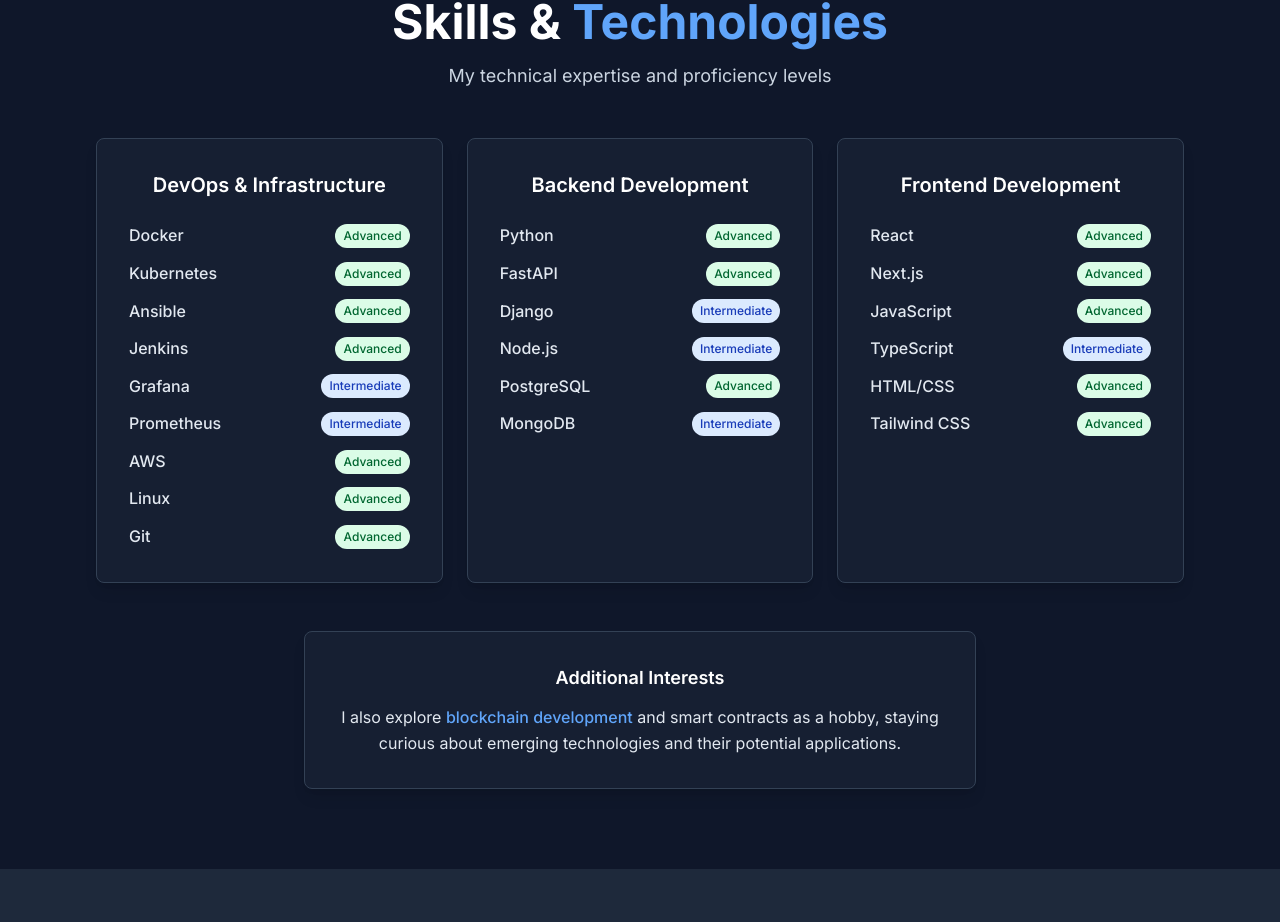
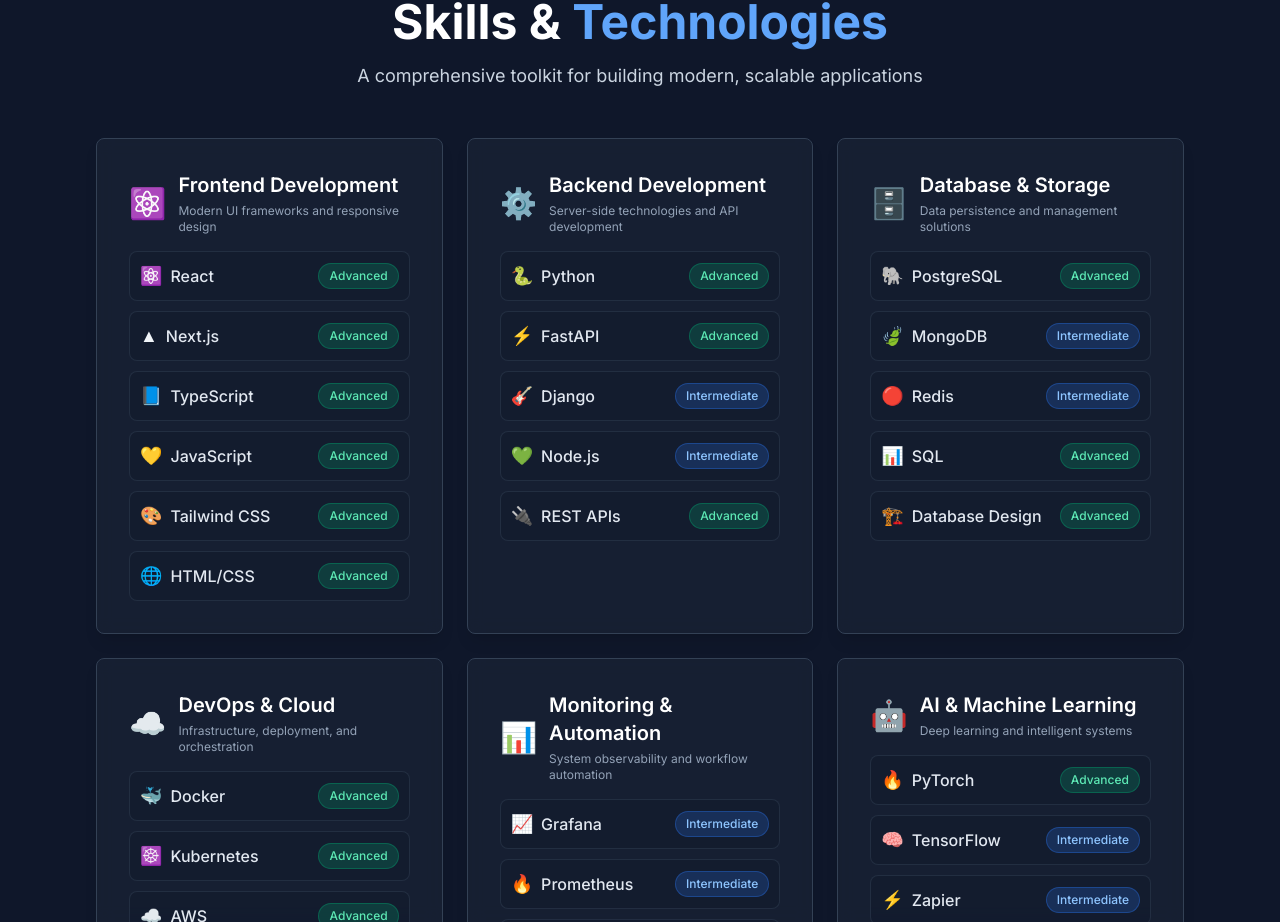
Before and after one commit to Dylan66/portfolio-website, a Next.js app: page / in a window 1280 px wide. Shown: the part 1878-2800 px from the top of the page. Built offline with nearby package versions, Linux system fonts and the light colour scheme.

Commit message:
improved the layout of the expertise section

```diff
--- a/src/components/sections/Skills.tsx
+++ b/src/components/sections/Skills.tsx
@@ -5,39 +5,78 @@
 
 const skillCategories = [
   {
-    title: "DevOps & Infrastructure",
+    title: "Frontend Development",
+    icon: "⚛️",
+    description: "Modern UI frameworks and responsive design",
     skills: [
-      { name: "Docker", level: "Advanced" },
-      { name: "Kubernetes", level: "Advanced" },
-      { name: "Ansible", level: "Advanced" },
-      { name: "Jenkins", level: "Advanced" },
-      { name: "Grafana", level: "Intermediate" },
-      { name: "Prometheus", level: "Intermediate" },
-      { name: "AWS", level: "Advanced" },
-      { name: "Linux", level: "Advanced" },
-      { name: "Git", level: "Advanced" }
+      { name: "React", level: "Advanced", icon: "⚛️" },
+      { name: "Next.js", level: "Advanced", icon: "▲" },
+      { name: "TypeScript", level: "Advanced", icon: "📘" },
+      { name: "JavaScript", level: "Advanced", icon: "💛" },
+      { name: "Tailwind CSS", level: "Advanced", icon: "🎨" },
+      { name: "HTML/CSS", level: "Advanced", icon: "🌐" }
     ]
   },
   {
     title: "Backend Development",
+    icon: "⚙️",
+    description: "Server-side technologies and API development",
     skills: [
-      { name: "Python", level: "Advanced" },
-      { name: "FastAPI", level: "Advanced" },
-      { name: "Django", level: "Intermediate" },
-      { name: "Node.js", level: "Intermediate" },
-      { name: "PostgreSQL", level: "Advanced" },
-      { name: "MongoDB", level: "Intermediate" }
+      { name: "Python", level: "Advanced", icon: "🐍" },
+      { name: "FastAPI", level: "Advanced", icon: "⚡" },
+      { name: "Django", level: "Intermediate", icon: "🎸" },
+      { name: "Node.js", level: "Intermediate", icon: "💚" },
+      { name: "REST APIs", level: "Advanced", icon: "🔌" }
     ]
   },
   {
-    title: "Frontend Development",
+    title: "Database & Storage",
+    icon: "🗄️",
+    description: "Data persistence and management solutions",
     skills: [
-      { name: "React", level: "Advanced" },
-      { name: "Next.js", level: "Advanced" },
-      { name: "JavaScript", level: "Advanced" },
-      { name: "TypeScript", level: "Intermediate" },
-      { name: "HTML/CSS", level: "Advanced" },
-      { name: "Tailwind CSS", level: "Advanced" }
+      { name: "PostgreSQL", level: "Advanced", icon: "🐘" },
+      { name: "MongoDB", level: "Intermediate", icon: "🍃" },
+      { name: "Redis", level: "Intermediate", icon: "🔴" },
+      { name: "SQL", level: "Advanced", icon: "📊" },
+      { name: "Database Design", level: "Advanced", icon: "🏗️" }
+    ]
+  },
+  {
+    title: "DevOps & Cloud",
+    icon: "☁️",
+    description: "Infrastructure, deployment, and orchestration",
+    skills: [
+      { name: "Docker", level: "Advanced", icon: "🐳" },
+      { name: "Kubernetes", level: "Advanced", icon: "☸️" },
+      { name: "AWS", level: "Advanced", icon: "☁️" },
+      { name: "CI/CD", level: "Advanced", icon: "🔄" },
+      { name: "Linux", level: "Advanced", icon: "🐧" },
+      { name: "Git", level: "Advanced", icon: "📦" }
+    ]
+  },
+  {
+    title: "Monitoring & Automation",
+    icon: "📊",
+    description: "System observability and workflow automation",
+    skills: [
+      { name: "Grafana", level: "Intermediate", icon: "📈" },
+      { name: "Prometheus", level: "Intermediate", icon: "🔥" },
+      { name: "Ansible", level: "Advanced", icon: "🤖" },
+      { name: "Jenkins", level: "Advanced", icon: "👷" },
+      { name: "Terraform", level: "Intermediate", icon: "🏗️" }
+    ]
+  },
+  {
+    title: "AI & Machine Learning",
+    icon: "🤖",
+    description: "Deep learning and intelligent systems",
+    skills: [
+      { name: "PyTorch", level: "Advanced", icon: "🔥" },
+      { name: "TensorFlow", level: "Intermediate", icon: "🧠" },
+
+      { name: "Zapier", level: "Intermediate", icon: "⚡" },
+      { name: "n8n", level: "Intermediate", icon: "�" },
+      { name: "Google Genkit AI", level: "Intermediate", icon: "✨" }
     ]
   }
 ]
@@ -45,35 +84,58 @@
 const getLevelColor = (level: string) => {
   switch (level) {
     case 'Advanced':
-      return 'bg-green-100 text-green-800'
+      return 'bg-emerald-500/20 text-emerald-300 border-emerald-500/30'
     case 'Intermediate':
-      return 'bg-blue-100 text-blue-800'
+      return 'bg-blue-500/20 text-blue-300 border-blue-500/30'
     case 'Beginner':
-      return 'bg-yellow-100 text-yellow-800'
+      return 'bg-amber-500/20 text-amber-300 border-amber-500/30'
     default:
-      return 'bg-gray-100 text-gray-800'
+      return 'bg-neutral-500/20 text-neutral-300 border-neutral-500/30'
   }
 }
 
 export default function Skills() {
   return (
     <Section id="skills" padding="lg" background="primary">
+      <div className="max-w-7xl mx-auto">
         <h2 className="text-3xl md:text-4xl lg:text-5xl font-bold text-center text-white mb-4">
           Skills & <span className="text-primary-400">Technologies</span>
         </h2>
-      <p className="text-center text-neutral-300 mb-12 text-lg">My technical expertise and proficiency levels</p>
+        <p className="text-center text-neutral-300 mb-12 text-lg">
+          A comprehensive toolkit for building modern, scalable applications
+        </p>
 
         <Grid cols={1} responsive={{ md: 2, lg: 3 }} gap="lg">
           {skillCategories.map((category) => (
-          <Card key={category.title} padding="lg" hover className="bg-neutral-800/50 border-neutral-700">
-            <h3 className="text-xl font-semibold text-white mb-6 text-center">
+            <Card
+              key={category.title}
+              padding="lg"
+              hover
+              className="bg-neutral-800/50 border-neutral-700 backdrop-blur-sm"
+            >
+              <div className="flex items-center gap-3 mb-4">
+                <span className="text-3xl">{category.icon}</span>
+                <div>
+                  <h3 className="text-xl font-semibold text-white">
                     {category.title}
                   </h3>
-            <div className="space-y-3">
+                  <p className="text-xs text-neutral-400 mt-1">{category.description}</p>
+                </div>
+              </div>
+
+              <div className="space-y-2.5">
                 {category.skills.map((skill) => (
-                <div key={skill.name} className="flex items-center justify-between">
-                  <span className="text-neutral-200 font-medium">{skill.name}</span>
-                  <span className={`px-2 py-1 rounded-full text-xs font-medium ${getLevelColor(skill.level)}`}>
+                  <div
+                    key={skill.name}
+                    className="flex items-center justify-between p-2.5 rounded-lg bg-neutral-900/30 border border-neutral-700/50 hover:border-primary-400/50 transition-colors group"
+                  >
+                    <div className="flex items-center gap-2">
+                      <span className="text-lg">{skill.icon}</span>
+                      <span className="text-neutral-200 font-medium group-hover:text-white transition-colors">
+                        {skill.name}
+                      </span>
+                    </div>
+                    <span className={`px-2.5 py-1 rounded-full text-xs font-medium border ${getLevelColor(skill.level)}`}>
                       {skill.level}
                     </span>
                   </div>
@@ -83,14 +145,20 @@
           ))}
         </Grid>
 
-      <div className="mt-12 text-center">
-        <Card padding="lg" className="max-w-2xl mx-auto bg-neutral-800/50 border-neutral-700">
-          <h3 className="text-lg font-semibold text-white mb-3">Additional Interests</h3>
-          <p className="text-neutral-200 leading-relaxed">
-            I also explore <span className="text-primary-400 font-medium">blockchain development</span> and
-            smart contracts as a hobby, staying curious about emerging technologies and their potential applications.
+        <div className="mt-12">
+          <Card padding="lg" className="max-w-3xl mx-auto bg-neutral-800/50 border-neutral-700 backdrop-blur-sm">
+            <h3 className="text-2xl font-bold text-white mb-4 flex items-center gap-3">
+              <span className="text-3xl">⛓️</span>
+              <span>Exploring New Frontiers</span>
+            </h3>
+            <p className="text-neutral-300 leading-relaxed">
+              Beyond my core expertise, I actively explore <span className="text-primary-400 font-semibold">blockchain development</span> and
+              <span className="text-primary-400 font-semibold"> smart contracts</span>, staying curious about emerging technologies
+              like Web3, DeFi, and decentralized applications. This continuous learning mindset keeps me adaptable and ready
+              to tackle tomorrow's challenges.
             </p>
           </Card>
+        </div>
       </div>
     </Section>
   )
```
Lines whose indentation alone changed are shown as unchanged.
